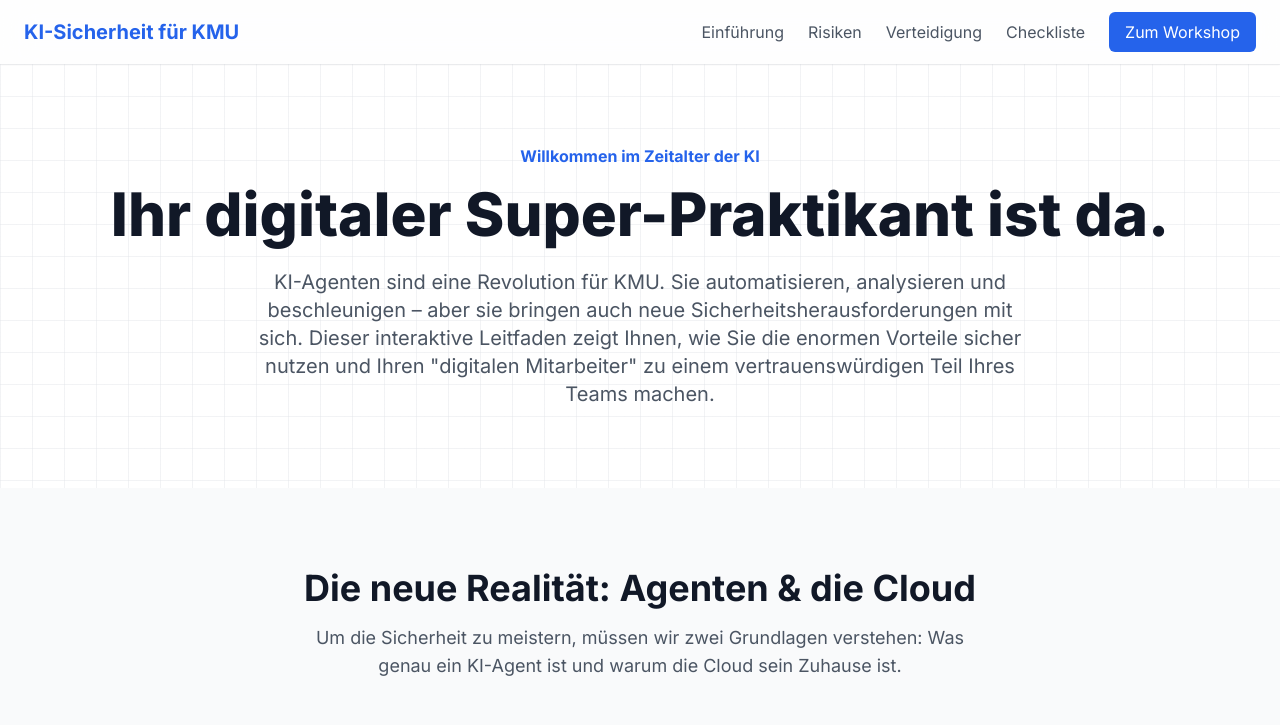
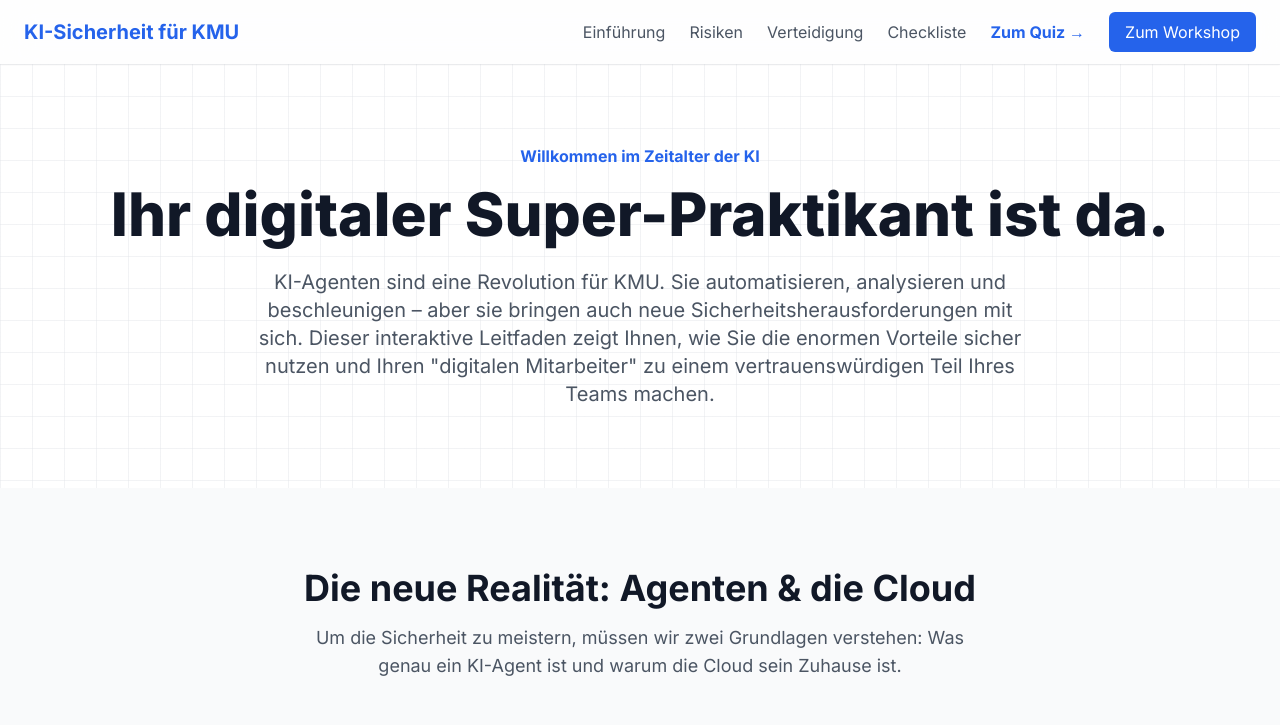
Before and after one commit to Unisvet/cloud-sicherheit, a plain HTML site: page index.html in a window 1280 px wide. Shown: the top 725 px of the page. Drawn offline with nearby package versions, Linux system fonts and the light colour scheme.

Commit message:
Update index.html with quiz

```diff
--- a/index.html
+++ b/index.html
@@ -9,16 +9,6 @@
     <link rel="preconnect" href="https://fonts.googleapis.com">
     <link rel="preconnect" href="https://fonts.gstatic.com" crossorigin>
     <link href="https://fonts.googleapis.com/css2?family=Inter:wght@400;500;700;800&display=swap" rel="stylesheet">
-    <!-- Chosen Palette: Calm Harmony -->
-    <!-- Application Structure Plan: Die Anwendung ist als geführte, thematische Reise konzipiert, die von allgemeinen zu spezifischen Konzepten führt. Sie beginnt mit einer fesselnden Einführung (der "Super-Praktikant"), erklärt dann die Grundlagen (Was ist ein Agent, warum die Cloud), stellt die Risiken interaktiv dar (OWASP Top 3), bietet einen dynamischen Lösungs-Dashboard (Vergleich der Cloud-Anbieter) und schließt mit einer praktischen, umsetzbaren Checkliste. Diese nicht-lineare, thematische Struktur wurde gewählt, um die Benutzerfreundlichkeit zu maximieren und den Teilnehmern eines Workshops zu ermöglichen, die für sie relevantesten Informationen schnell zu finden und zu verinnerlichen, anstatt sich durch einen langen, linearen Bericht arbeiten zu müssen. Die Interaktivität fördert das Engagement und das Verständnis. -->
-    <!-- Visualization & Content Choices:
-        - Report Info: Evolution von Bots zu Agenten -> Goal: Vergleichen & Informieren -> Viz/Method: Interaktive, umdrehbare Karten (HTML/CSS/JS) -> Interaction: Klick -> Justification: Direkter visueller Vergleich der Komplexität und Autonomie mit konkreten Beispielen auf der Rückseite.
-        - Report Info: Shared Responsibility Model (Tabelle 1) -> Goal: Klären & Informieren -> Viz/Method: Interaktives Diagramm (HTML/CSS/JS) -> Interaction: Hover/Klick auf IaaS/PaaS/SaaS -> Justification: Macht ein trockenes, aber kritisches Konzept greifbar und leicht verständlich.
-        - Report Info: OWASP Top 3 Risiken -> Goal: Warnen & Aufklären -> Viz/Method: Tab-basierte interaktive Karten mit Analogie-Icons (HTML/CSS/JS) -> Interaction: Klick auf Tabs -> Justification: Fokussiert auf die wichtigsten Bedrohungen und nutzt die eingängigen Analogien des Berichts für besseres Behalten.
-        - Report Info: Vergleich der Sicherheits-Tools (Tabelle 2) -> Goal: Vergleichen & Entscheiden helfen -> Viz/Method: Dynamisches Balkendiagramm (Chart.js) -> Interaction: Auswahl des Cloud-Anbieters per Button -> Justification: Visualisiert den direkten Vergleich der Anbieter-Features, was eine zentrale Anforderung war, und macht die Daten leichter verdaulich als eine reine Tabelle.
-        - Report Info: Checkliste für erste Schritte -> Goal: Anleiten & Aktivieren -> Viz/Method: Interaktive Checkliste mit abhakbaren Punkten (HTML/JS) -> Interaction: Klick auf Checkboxen -> Justification: Gibt den Nutzern ein Gefühl von Fortschritt und liefert einen konkreten, umsetzbaren Plan.
-        - Library/Method: Chart.js für das Diagramm. Alle anderen Visualisierungen und Interaktionen mit HTML/CSS/JS. -->
-    <!-- CONFIRMATION: NO SVG graphics used. NO Mermaid JS used. -->
     <style>
         body { font-family: 'Inter', sans-serif; }
         .bg-grid { background-image: linear-gradient(to right, rgba(229, 231, 235, 0.5) 1px, transparent 1px), linear-gradient(to bottom, rgba(229, 231, 235, 0.5) 1px, transparent 1px); background-size: 2rem 2rem; }
@@ -49,6 +39,7 @@
                 <a href="#risks" class="text-gray-600 hover:text-blue-600">Risiken</a>
                 <a href="#defense" class="text-gray-600 hover:text-blue-600">Verteidigung</a>
                 <a href="#checklist" class="text-gray-600 hover:text-blue-600">Checkliste</a>
+                <a href="./quiz.html" class="font-semibold text-blue-600 hover:text-blue-800">Zum Quiz →</a>
                 <a href="https://www.digitalzentrum-spreeland.de/Veranstaltungen/event/529" target="_blank" class="bg-blue-600 text-white px-4 py-2 rounded-md hover:bg-blue-700 transition-colors">Zum Workshop</a>
             </div>
             <div class="md:hidden">
@@ -62,6 +53,7 @@
             <a href="#risks" class="block text-gray-600 hover:text-blue-600">Risiken</a>
             <a href="#defense" class="block text-gray-600 hover:text-blue-600">Verteidigung</a>
             <a href="#checklist" class="block text-gray-600 hover:text-blue-600">Checkliste</a>
+            <a href="./quiz.html" class="block font-semibold text-blue-600 hover:text-blue-800">Zum Quiz →</a>
             <a href="https://www.digitalzentrum-spreeland.de/Veranstaltungen/event/529" target="_blank" class="block bg-blue-600 text-white px-4 py-2 rounded-md hover:bg-blue-700 transition-colors text-center">Zum Workshop</a>
         </div>
     </header>
```
